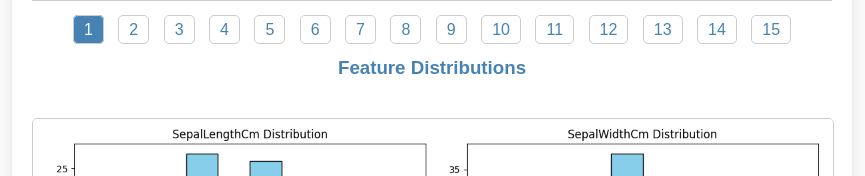
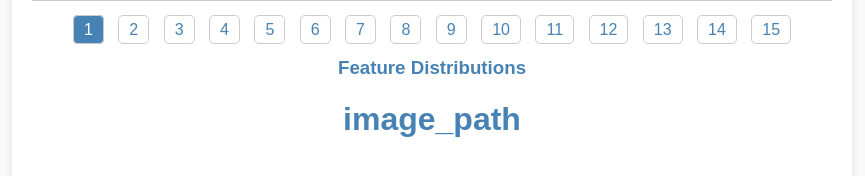
Before and after one commit to Shiro9356/Mlops-Assignment, a FastAPI app: page /filter in a window 1280 px wide. Shown: the part 699-875 px from the top of the page, without its empty margins (208-1073 px from the left). Run offline with FastAPI, Linux system fonts and the light colour scheme.

Commit message:
git added

```diff
--- a/ASSIGNMENT 1/app.py
+++ b/ASSIGNMENT 1/app.py
@@ -53,7 +53,7 @@ def filter_iris(
     paginated_data = filtered_data.iloc[start_idx:end_idx]
 
     # Visualization logic (Graph for filtered data)
-    image_path = f"static/{species or 'all'}_features_distribution.png"
+    image_path = f"static/{species}_features_distribution.png"
     os.makedirs("static", exist_ok=True)
     plt.figure(figsize=(12, 8))
     features = ["SepalLengthCm", "SepalWidthCm", "PetalLengthCm", "PetalWidthCm"]
--- a/ASSIGNMENT 1/templates/filter.html
+++ b/ASSIGNMENT 1/templates/filter.html
@@ -97,6 +97,8 @@
         </div>
 
         <h3>Feature Distributions</h3>
+        <h1>
+            image_path</h1>
         <img src="{{ image_path }}" alt="Feature Distributions">
     </div>
 </body>
```
